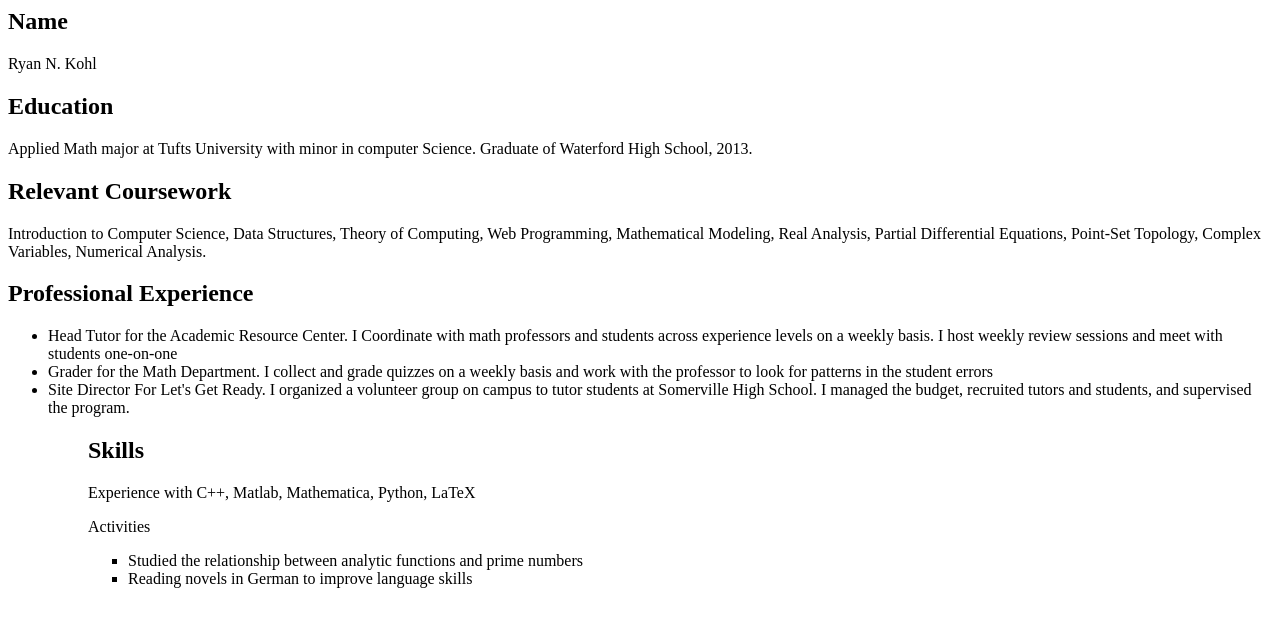
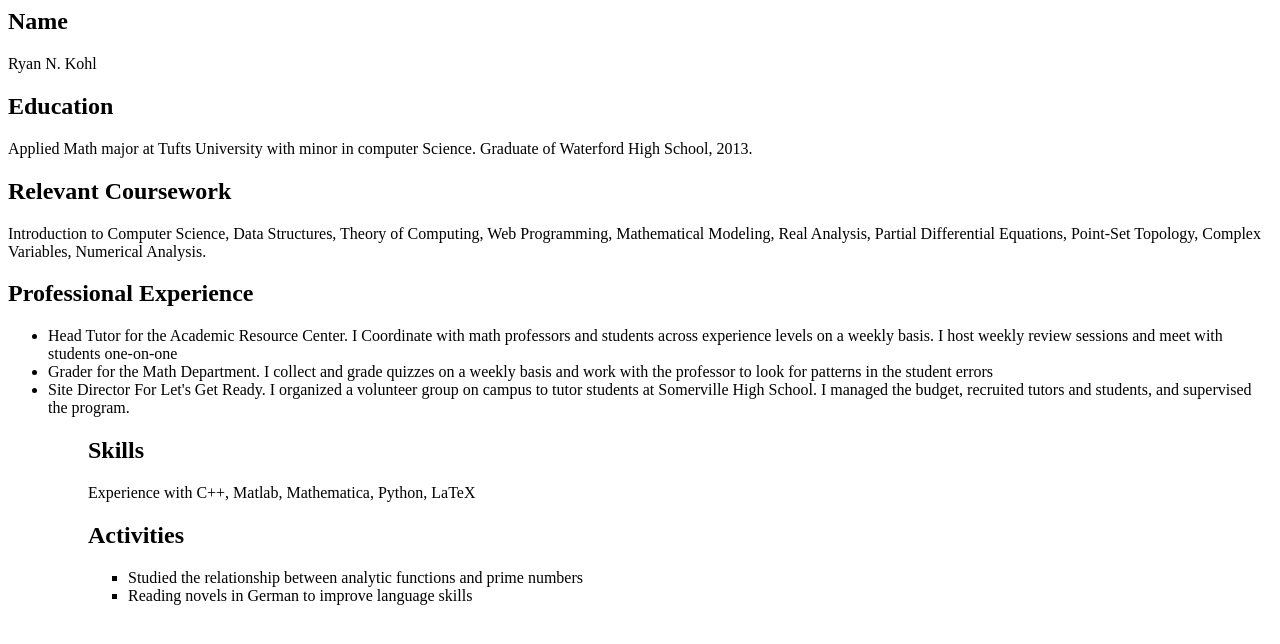
Before and after one commit to RNKohl/rkohl.github.io, a plain HTML site: page resume.html in a window 1280 px wide. Drawn offline with Linux system fonts and the light colour scheme.

Commit message:
fixed paragraphs

```diff
--- a/resume.html
+++ b/resume.html
@@ -4,21 +4,25 @@
 </head>
 
 <body>
+
 <p>
 <h2> Name </h2>
 Ryan N. Kohl
 </p>
+
 <p>
 <h2> Education </h2>
 Applied Math major at Tufts University with minor in computer Science.
 Graduate of Waterford High School, 2013.
 </p>
+
 <p>
 <h2> Relevant Coursework </h2>
 Introduction to Computer Science, Data Structures, Theory of Computing, Web Programming,
 Mathematical Modeling, Real Analysis, Partial Differential Equations, Point-Set Topology,
 Complex Variables, Numerical Analysis.
 </p>
+
 <p>
 <h2> Professional Experience </h2>
 <ul>
@@ -27,12 +31,14 @@ Complex Variables, Numerical Analysis.
 <li> Site Director For Let's Get Ready. I organized a volunteer group on campus to tutor students at Somerville High School. I managed the budget, recruited tutors and students, and supervised the program.</li>
 <ul/>
 </p>
+
 <p>
 <h2> Skills </h2>
 Experience with C++, Matlab, Mathematica, Python, LaTeX
 </P>
+
 <p>
-</h2> Activities </h2>
+<h2> Activities </h2>
 <ul>
 <li> Studied the relationship between analytic functions and prime numbers </li>
 <li> Reading novels in German to improve language skills </li>
```
